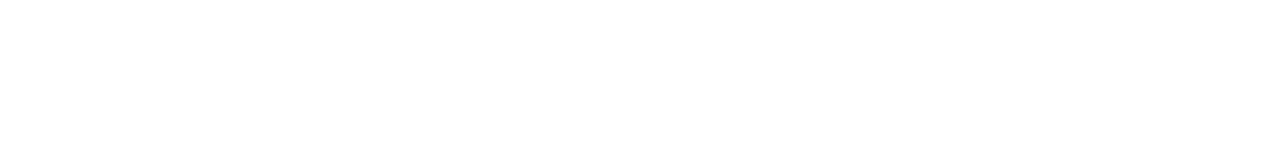
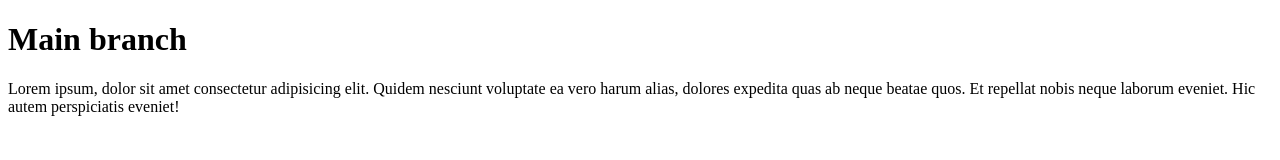
Before and after one commit to anumtaalam-aptech/Salon_management_system, a plain HTML site: page index.html in a window 1280 px wide. Drawn offline with Linux system fonts and the light colour scheme.

Commit message:
h1 and p

```diff
--- a/index.html
+++ b/index.html
@@ -6,6 +6,7 @@
     <title>Document</title>
 </head>
 <body>
-
+    <h1>Main branch</h1>
+    <p>Lorem ipsum, dolor sit amet consectetur adipisicing elit. Quidem nesciunt voluptate ea vero harum alias, dolores expedita quas ab neque beatae quos. Et repellat nobis neque laborum eveniet. Hic autem perspiciatis eveniet!</p>
 </body>
 </html>
```
